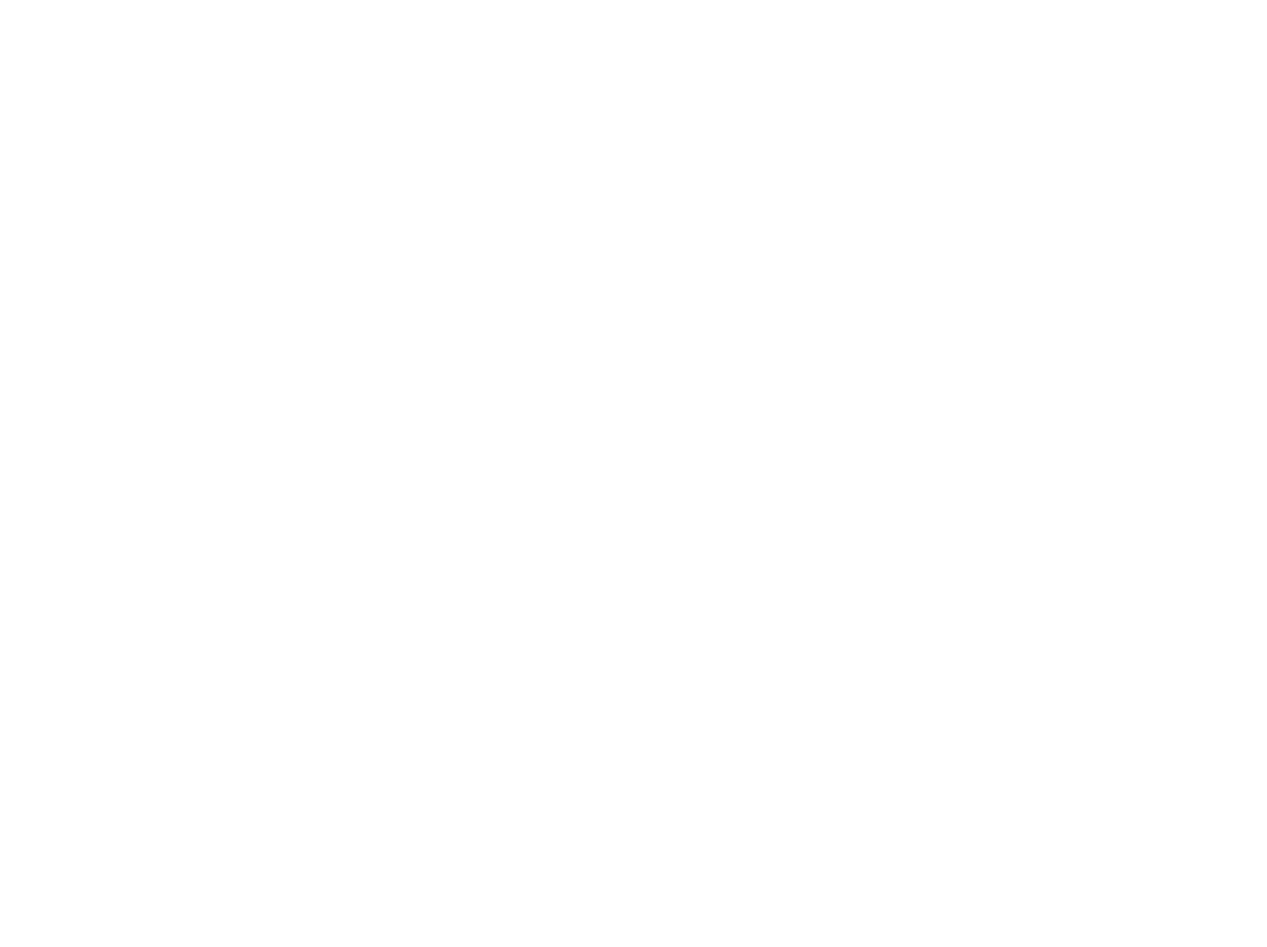
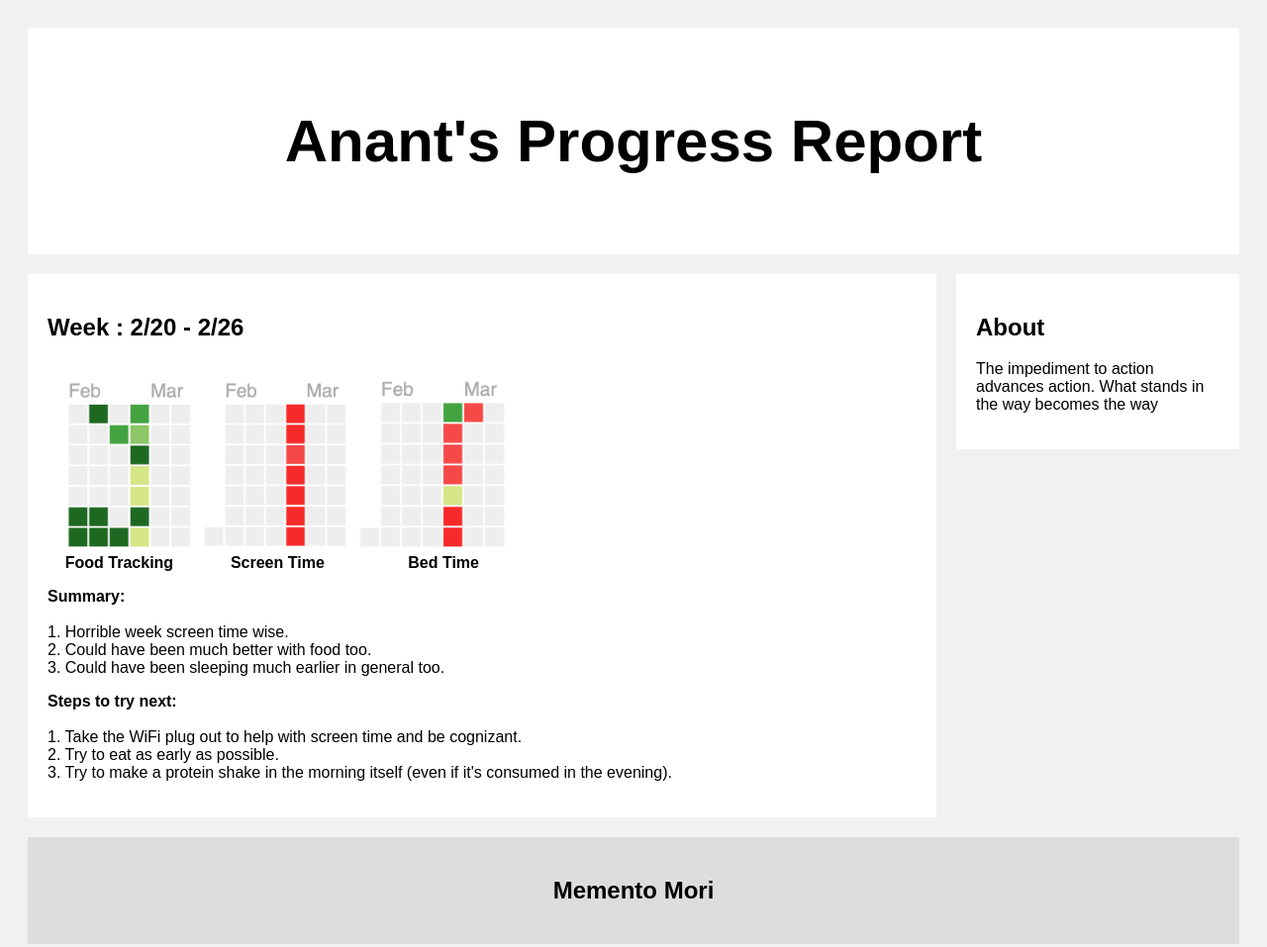
Before and after one commit to anantchowdhary/anantchowdhary.github.io, a plain HTML site: page index.html in a window 1280 px wide. Shown: the whole page at 99% size. Before the commit the page ends 800 px from the top, so only its background shows below. Drawn offline with Linux system fonts and the light colour scheme.

Commit message:
Report for Week 2/20 - 2/26

```diff
--- a/index.html
+++ b/index.html
@@ -1 +1,122 @@
-<title> Anant's Progress Report</title>
+<!DOCTYPE html>
+<title> Anant's Progress Report </title>
+<html>
+<head>
+<meta name="viewport" content="width=device-width, initial-scale=1">
+<style>
+* {
+  box-sizing: border-box;
+}
+
+/* Add a gray background color with some padding */
+body {
+  font-family: Arial;
+  padding: 20px;
+  background: #f1f1f1;
+}
+
+/* Header/Blog Title */
+.header {
+  padding: 30px;
+  font-size: 40px;
+  text-align: center;
+  background: white;
+}
+
+/* Create two unequal columns that floats next to each other */
+/* Left column */
+.leftcolumn {
+  float: left;
+  width: 75%;
+}
+
+/* Right column */
+.rightcolumn {
+  float: left;
+  width: 25%;
+  padding-left: 20px;
+}
+
+/* Fake image */
+.fakeimg {
+  background-color: #ffffff;
+  width: 100%;
+  padding: 20px;
+}
+
+/* Add a card effect for articles */
+.card {
+   background-color: white;
+   padding: 20px;
+   margin-top: 20px;
+}
+
+/* Clear floats after the columns */
+.row:after {
+  content: "";
+  display: table;
+  clear: both;
+}
+
+/* Footer */
+.footer {
+  padding: 20px;
+  text-align: center;
+  background: #ddd;
+  margin-top: 20px;
+}
+
+/* Responsive layout - when the screen is less than 800px wide, make the two columns stack on top of each other instead of next to each other */
+@media screen and (max-width: 800px) {
+  .leftcolumn, .rightcolumn {
+    width: 100%;
+    padding: 0;
+  }
+}
+</style>
+</head>
+<body>
+
+<div class="header">
+  <h2>Anant's Progress Report</h2>
+</div>
+
+<div class="row">
+  <div class="leftcolumn">
+    <div class="card">
+      <h2>Week : 2/20 - 2/26</h2>
+      <div class="fakeimg" style="height:180px;">
+        <div>
+            <image src = "food_2-20--2-26.png" height="170px"/> <image src = "screen_time_2-20--2-26.png" height="170px"/> <image src = "bed_time_2-20--2-26.png" height="170px"/>
+        </div>
+    </div>
+      <p> &nbsp;&nbsp;&nbsp;
+        <b>Food Tracking</b> &nbsp;&nbsp;&nbsp;&nbsp;&nbsp;&nbsp;&nbsp;&nbsp;&nbsp;&nbsp;&nbsp;
+        <b>Screen Time</b>&nbsp;&nbsp;&nbsp;&nbsp;&nbsp;&nbsp;&nbsp;&nbsp;&nbsp;&nbsp;&nbsp;&nbsp;&nbsp;&nbsp;&nbsp;&nbsp;&nbsp;&nbsp;
+        <b>Bed Time</b></p>
+    <p><b>Summary: </b>
+        <br><br>1. Horrible week screen time wise.
+        <br>2. Could have been much better with food too.
+        <br>3. Could have been sleeping much earlier in general too.
+    </p>
+    <p><b>Steps to try next: </b>
+        <br><br>1. Take the WiFi plug out to help with screen time and be cognizant.
+        <br>2. Try to eat as early as possible.
+        <br>3. Try to make a protein shake in the morning itself (even if it's consumed in the evening).
+    </p>
+    </div>
+  </div>
+  <div class="rightcolumn">
+    <div class="card">
+      <h2>About</h2>
+      <p>The impediment to action advances action. What stands in the way becomes the way</p>
+    </div>
+  </div>
+</div>
+
+<div class="footer">
+  <h2>Memento Mori</h2>
+</div>
+
+</body>
+</html>
```
Also changed, not shown: bed_time_2-20--2-26.png (added), food_2-20--2-26.png (added), screen_time_2-20--2-26.png (added).
